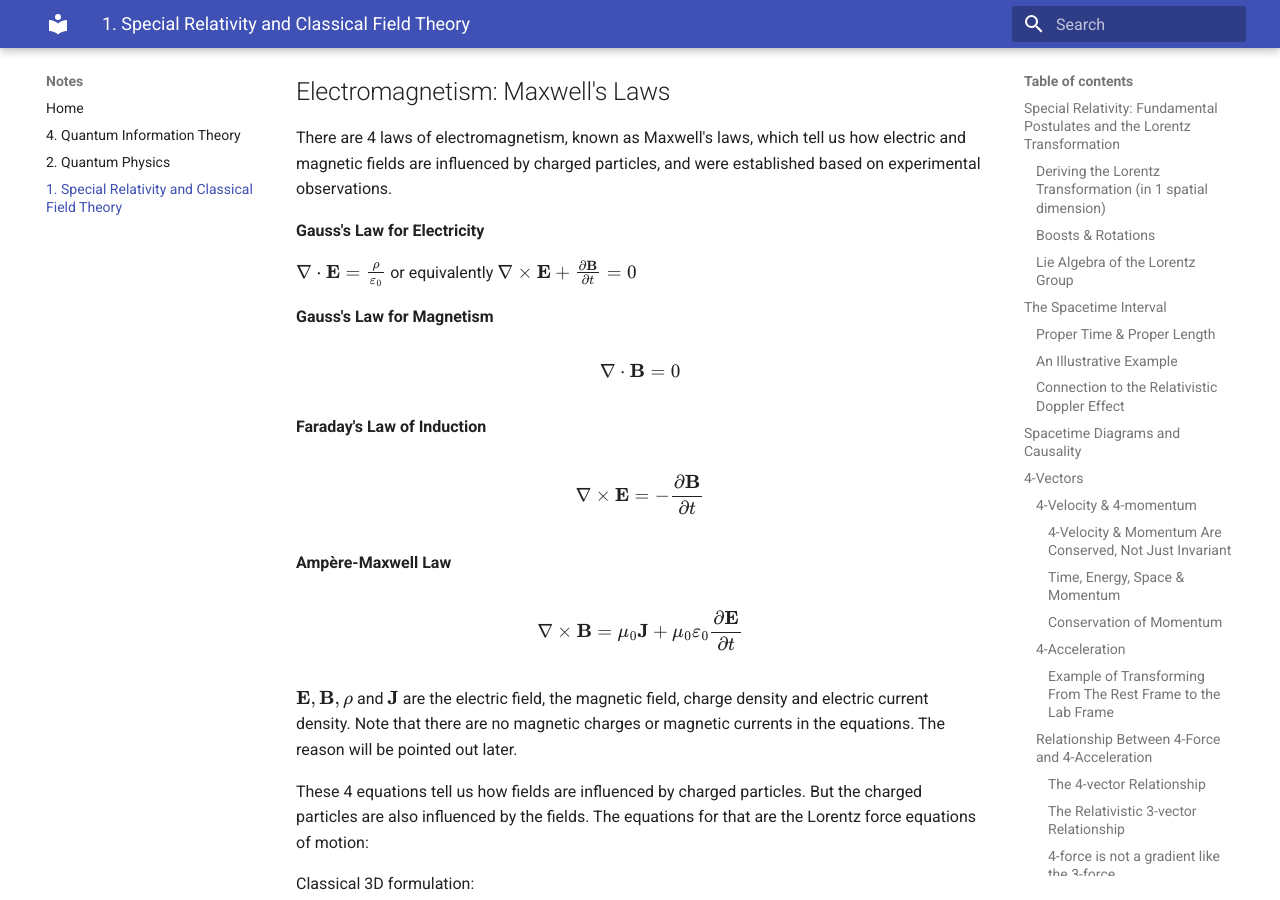
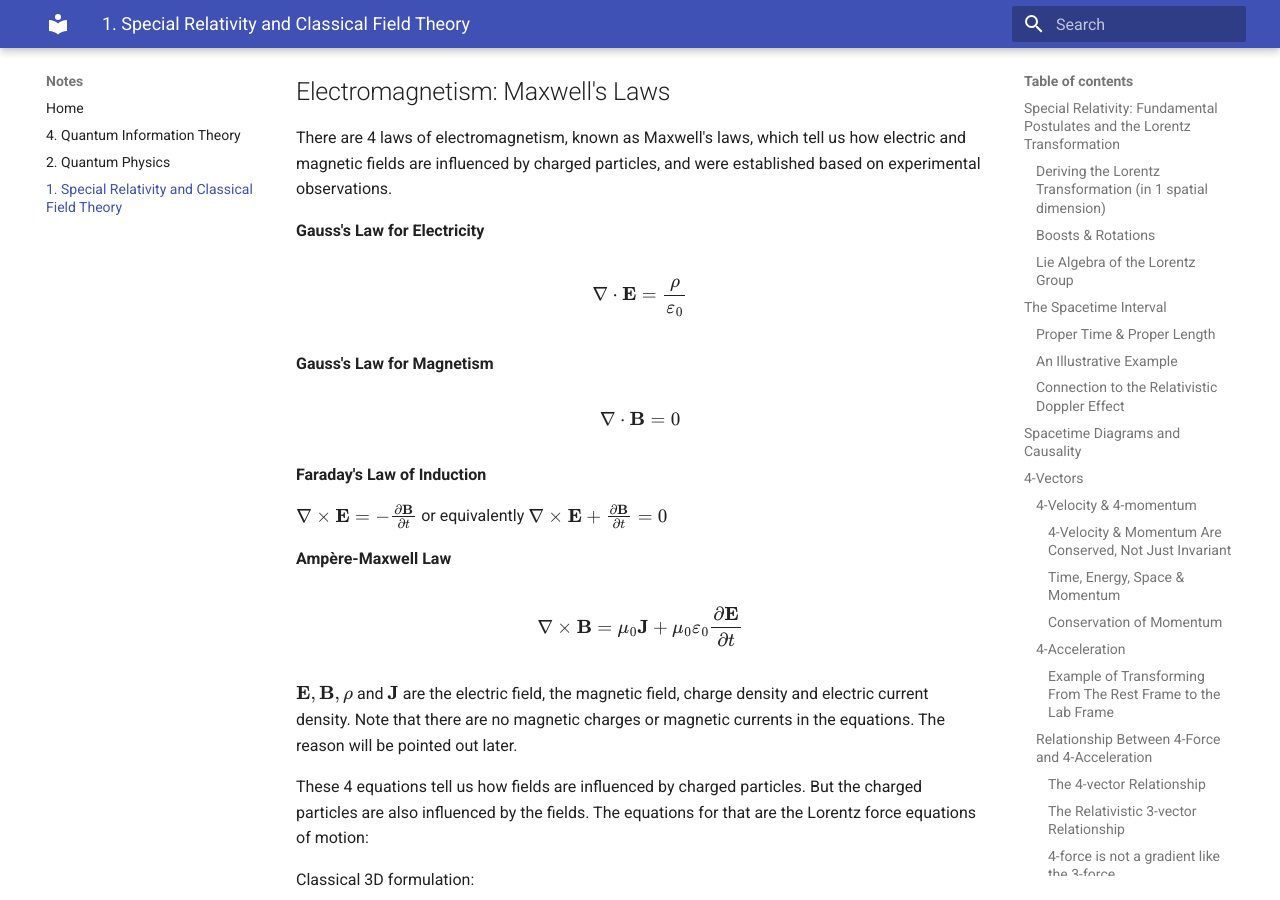
Before and after one commit to regstuff/notes, an MkDocs documentation site: the page built from docs/special_relativity_classical_field_theory.md, in a window 1280 px wide and 900 px high, scrolled down 38662 px. Built offline with MkDocs 1.6.1 and Material for MkDocs 9.7.7, drawn with Linux system fonts in a browser that asks for light colours; part of the change alters nothing that is shown.

```diff
--- a/docs/special_relativity_classical_field_theory.md
+++ b/docs/special_relativity_classical_field_theory.md
@@ -915,7 +915,7 @@ There are 4 laws of electromagnetism, known as Maxwell's laws, which tell us how
 
 **Gauss's Law for Electricity**
 
-$\nabla \cdot \mathbf{E} = \frac{\rho}{\varepsilon_0}$ or equivalently $\nabla \times \mathbf{E} + \frac{\partial \mathbf{B}}{\partial t} = 0$
+$$\nabla \cdot \mathbf{E} = \frac{\rho}{\varepsilon_0}$$
 
 **Gauss's Law for Magnetism**
 
@@ -923,7 +923,7 @@ $$\nabla \cdot \mathbf{B} = 0$$
 
 **Faraday's Law of Induction**
 
-$$\nabla \times \mathbf{E} = -\frac{\partial \mathbf{B}}{\partial t}$$
+$\nabla \times \mathbf{E} = -\frac{\partial \mathbf{B}}{\partial t}$ or equivalently $\nabla \times \mathbf{E} + \frac{\partial \mathbf{B}}{\partial t} = 0$
 
 **Ampère-Maxwell Law**
 
```
